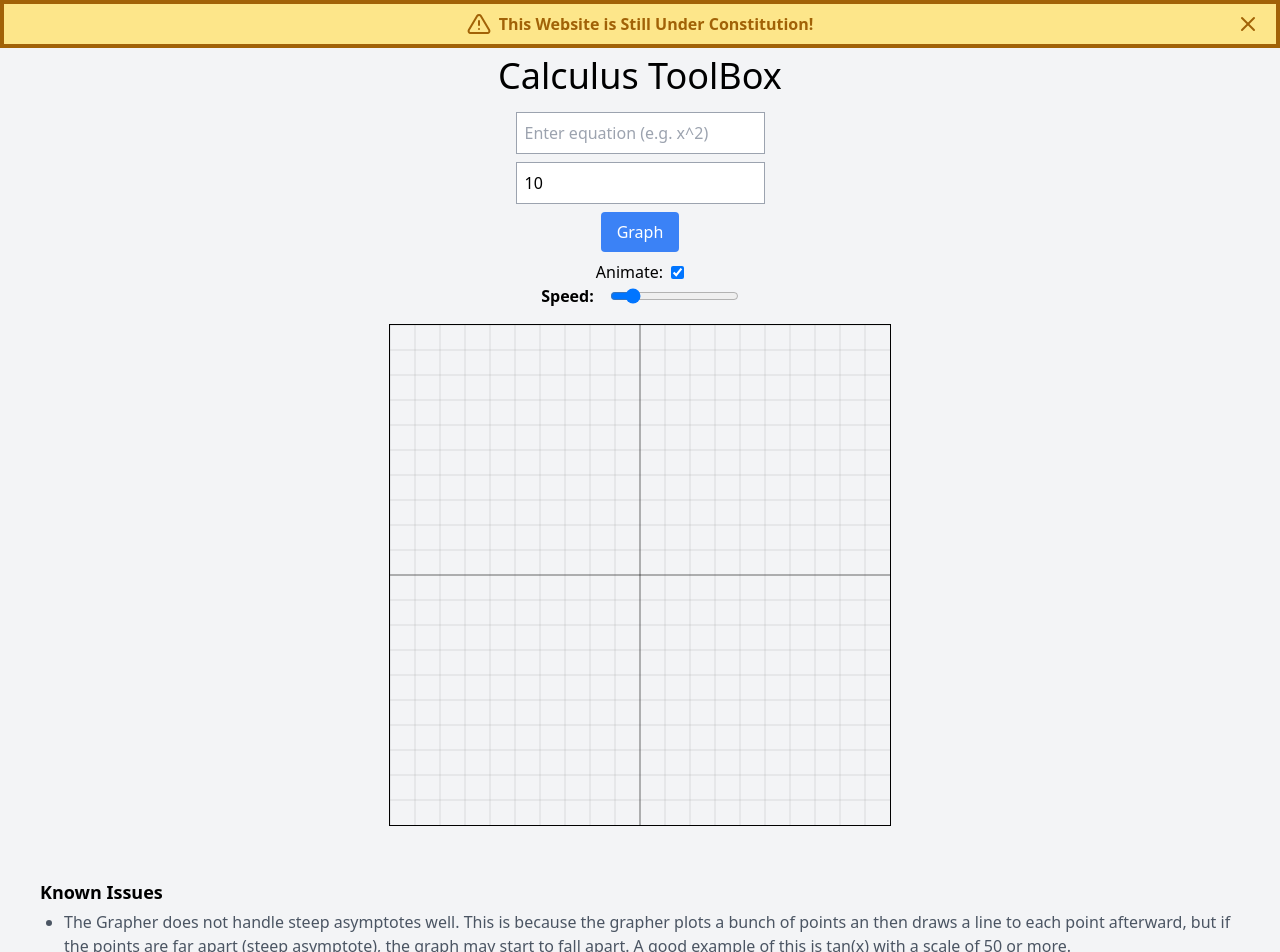
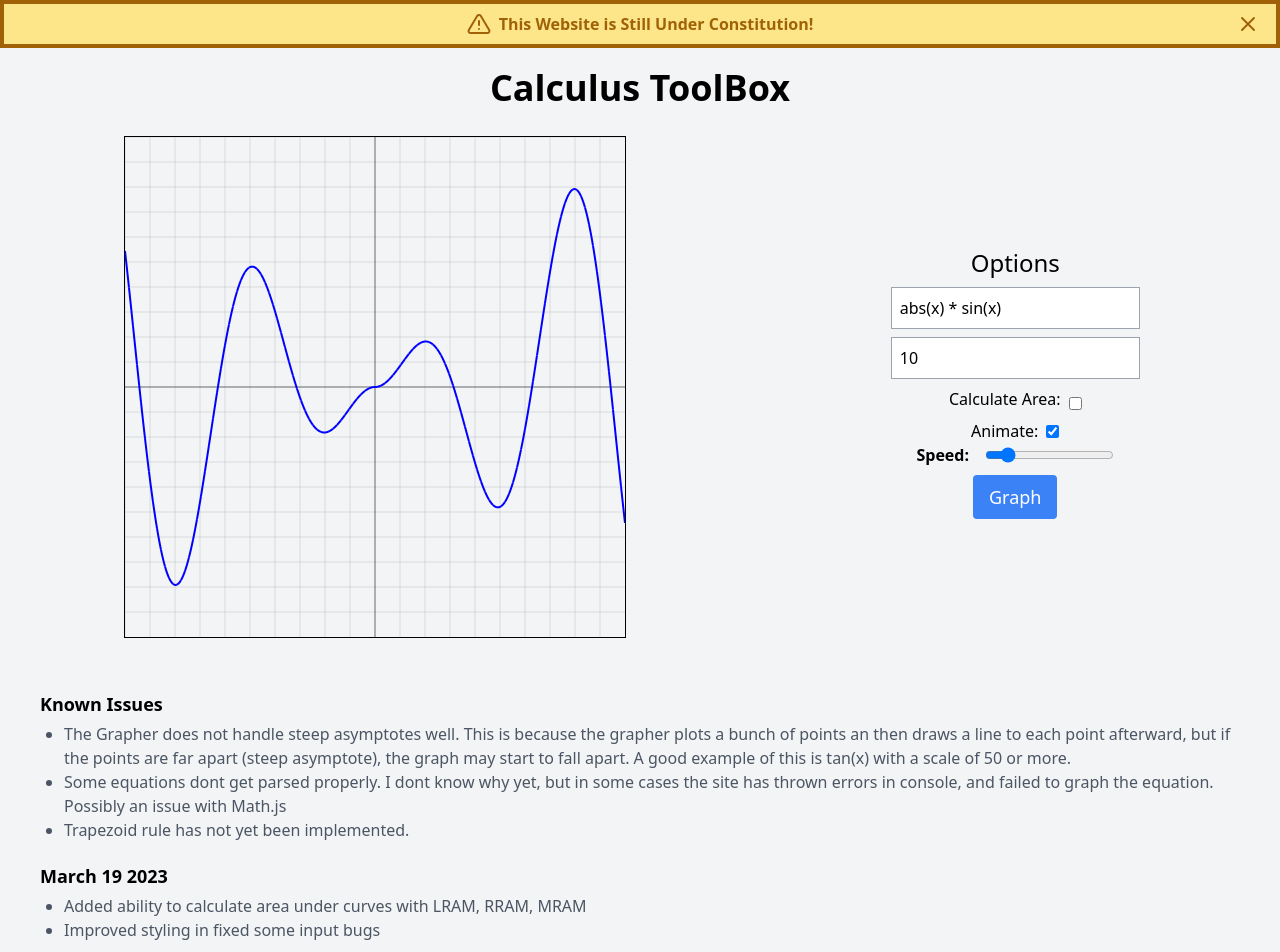
Before and after one commit to MetallicGoat/personal-portfolio, a Next.js app: page /mathproject in a window 1280 px wide. Shown: the top 952 px of the page. Built offline with nearby package versions, Linux system fonts and the light colour scheme.

Commit message:
Mar 19 2023

```diff
--- a/components/Graph.tsx
+++ b/components/Graph.tsx
@@ -1,5 +1,5 @@
 import React, {useEffect, useRef} from 'react';
-import {evaluate} from 'mathjs';
+import {abs, evaluate} from 'mathjs';
 
 type GraphProps = {
     equation: string;
@@ -7,12 +7,17 @@ type GraphProps = {
     version: number;
     animate: boolean;
     speed: number;
+    findArea: boolean;
+    method: string;
+    startX: number;
+    endX: number;
+    stepAmount: number;
 };
 
-const Graph: React.FC<GraphProps> = ({equation, scale, version, animate, speed}) => {
+const Graph: React.FC<GraphProps> = ({equation, scale, version, animate, speed, findArea, method, stepAmount, startX, endX}) => {
     const canvasRef = useRef<HTMLCanvasElement>(null);
     const animationFrameIdRef = useRef<number | null>(null);
-    const stepSize = .01; // Smaller number = better resolution
+    const pointDistance = .01; // Smaller number = better resolution
     const pointsPerFrame = speed; // Speed = how many points get drawn per frame sent
 
     useEffect(() => {
@@ -89,14 +94,14 @@ const Graph: React.FC<GraphProps> = ({equation, scale, version, animate, speed})
                 ctx.beginPath();
 
                 for (let i = 0; i < pointsPerFrame; i++) {
-                    const currentX = x + i * stepSize;
+                    const currentX = x + i * pointDistance;
                     const yValue = evaluate(equation, {x: currentX / xScale});
                     const canvasX = currentX + xAxis;
                     const canvasY = yAxis - yValue * yScale;
 
                     if (canvasY >= 0 && canvasY <= height) {
                         if (i === 0) {
-                            ctx.moveTo(currentX - stepSize + xAxis, yAxis - evaluate(equation, {x: (currentX - stepSize) / xScale}) * yScale);
+                            ctx.moveTo(currentX - pointDistance + xAxis, yAxis - evaluate(equation, {x: (currentX - pointDistance) / xScale}) * yScale);
                         }
                         ctx.lineTo(canvasX, canvasY);
                     }
@@ -104,8 +109,10 @@ const Graph: React.FC<GraphProps> = ({equation, scale, version, animate, speed})
 
                 ctx.stroke();
 
-                if (x + pointsPerFrame * stepSize < xAxis) {
-                    animationFrameIdRef.current = requestAnimationFrame(() => drawAnimatedLine(x + stepSize * pointsPerFrame));
+                if (x + pointsPerFrame * pointDistance < xAxis) {
+                    animationFrameIdRef.current = requestAnimationFrame(() => {
+                        drawAnimatedLine(x + pointDistance * pointsPerFrame)
+                    });
                 } else {
                     animationFrameIdRef.current = null;
                 }
@@ -115,7 +122,7 @@ const Graph: React.FC<GraphProps> = ({equation, scale, version, animate, speed})
             const drawInstantGraph = () => {
                 ctx.beginPath();
 
-                for (let x = -xAxis; x <= xAxis; x += stepSize) {
+                for (let x = -xAxis; x <= xAxis; x += pointDistance) {
                     const yValue = evaluate(equation, {x: x / xScale});
                     const canvasX = x + xAxis;
                     const canvasY = yAxis - yValue * yScale;
@@ -139,7 +146,7 @@ const Graph: React.FC<GraphProps> = ({equation, scale, version, animate, speed})
                     if (canvasY >= 0 && canvasY <= height) {
                         break;
                     }
-                    startX += stepSize;
+                    startX += pointDistance;
                 }
                 drawAnimatedLine(startX);
             } else {
@@ -147,10 +154,43 @@ const Graph: React.FC<GraphProps> = ({equation, scale, version, animate, speed})
             }
         };
 
-        // RESULT STUFF
-        drawAxis()
+
+        const findAreaEstimate = () => {
+            if(findArea) {
+                ctx.fillStyle = "rgba(255, 0, 0, 0.2)";
+                ctx.strokeStyle = "rgb(150, 0, 0)";
+                ctx.lineWidth = .2;
+
+                const stepSize = (endX - startX) / stepAmount;
+                console.log(stepSize)
+
+                // 3 steps
+                for (let currX = startX; currX < (startX + (stepAmount * stepSize)); currX += stepSize) {
+                    if (abs(xScale * currX) > xAxis)
+                        break;
+
+                    let x = currX;
+
+                    switch(method){
+                        case "LRAM": x = currX; break;
+                        case "RRAM": x = currX + stepSize; break;
+                        case "MRAM": x = currX + (stepSize/2); break;
+                    }
+
+                    const rectY = evaluate(equation, {x: x});
+
+                    // Draw the rectangle with the fill and stroke colors
+                    ctx.fillRect(xAxis + (xScale * currX), yAxis, xScale * stepSize, -(yScale * rectY));
+                    ctx.strokeRect(xAxis + (xScale * currX), yAxis, xScale * stepSize, -(yScale * rectY));
+                }
+            }
+        }
+
+        // Draw :)
+        drawAxis();
         drawGridLines();
-        drawGraph()
+        findAreaEstimate();
+        drawGraph();
     };
 
 
--- a/components/Layout.tsx
+++ b/components/Layout.tsx
@@ -26,7 +26,7 @@ const Layout = ({children}: Props) => {
                     <h1 className="text-yellow-700 font-bold">This Website is Still Under Constitution!</h1>
 
                     <button
-                        className="absolute right-5 text-2xl text-yellow-700"
+                        className="absolute pl-5 right-5 text-2xl text-yellow-700"
                         onClick={() => setShowBanner(false)}
                     >
                         <FiX/>
--- a/components/ProjectsSection.tsx
+++ b/components/ProjectsSection.tsx
@@ -300,7 +300,7 @@ function Progress() {
             </p>
 
             <ProgressCard date={"March 18th 2023"} changes={[
-                "Added under construction banner",
+                "Added under construction banner"
             ]}/>
 
             <ProgressCard date={"March 17th 2023"} changes={[
--- a/pages/mathproject.tsx
+++ b/pages/mathproject.tsx
@@ -12,17 +12,23 @@ export enum IssueType {
 }
 
 const MathProjectPage: NextPage = () => {
-    const [equation, setEquation] = useState<string>('');
+    const [equation, setEquation] = useState<string>('abs(x) * sin(x)');
     const [scale, setScale] = useState<number>(10);
     const [version, setVersion] = useState<number>(0);
     const [animate, setAnimate] = useState<boolean>(true);
     const [animationSpeed, setAnimationSpeed] = useState<number>(400);
     const [issue, setIssue] = useState<IssueType>(IssueType.NoIssue);
 
+    const [findArea, setFindArea] = useState(false);
+    const [method, setMethod] = useState('MRAM');
+    const [startX, setStartX] = useState(-7);
+    const [endX, setEndX] = useState(2);
+    const [stepAmount, setStepAmount] = useState(15);
+
     const handleGraph = () => {
         // Test the Equation
 
-        if(equation.length > 0) {
+        if (equation.length > 0) {
             try {
                 evaluate(equation, {x: 1});
                 setIssue(IssueType.NoIssue)
@@ -33,11 +39,11 @@ const MathProjectPage: NextPage = () => {
             setIssue(IssueType.MissingEquation)
         }
 
-        if(scale <= 0)
+        if (scale <= 0)
             setIssue(IssueType.ScaleToSmall)
 
         // Set and update
-        if(issue == IssueType.NoIssue)
+        if (issue == IssueType.NoIssue)
             setVersion((prev) => prev + 1);
     };
 
@@ -48,8 +54,26 @@ const MathProjectPage: NextPage = () => {
 
     return (
         <div className="pt-2 w-full min-h-screen bg-gray-100 flex flex-col items-center justify-center">
-            <h1 className="text-4xl mb-4">Calculus ToolBox</h1>
-            <div className="flex flex-col items-center mb-4">
+            <h1 className="text-4xl mb-4 font-bold p-3">Calculus ToolBox</h1>
+            <div className="w-full flex justify-around items-center">
+                <div>
+                    <Graph
+                        equation={equation}
+                        scale={scale * 2}
+                        version={version}
+                        animate={animate}
+                        speed={animationSpeed}
+                        findArea={findArea}
+                        method={method}
+                        startX={startX}
+                        endX={endX}
+                        stepAmount={stepAmount}
+                    />
+                </div>
+
+                <div className="p-4 text-center">
+                    <h1 className="text-2xl pb-2" >Options</h1>
+                    <div className="flex flex-col items-center">
                         <input
                             className="border border-gray-400 p-2 mb-2"
                             type="text"
@@ -66,21 +90,72 @@ const MathProjectPage: NextPage = () => {
                             onChange={(event) => setScale(parseFloat(event.target.value))}
                         />
 
-                {issue != IssueType.NoIssue && (
-                    <div className="text-red-600 mb-3">FAILED TO GRAPH: {issue}!</div>
+                        <div className="flex items-center">
+                            <label htmlFor="findArea" className="mr-2 mb-2">Calculate Area:</label>
+                            <input type="checkbox" id="findArea" checked={findArea}
+                                   onChange={() => {
+                                       setFindArea(!findArea);
+                                       handleGraph();
+                                   }}
+                            />
+                        </div>
+
+                        {findArea && (
+                            <div className="flex flex-col items-center">
+                                <div className="w-full mb-2">
+                                    <select
+                                        value={method}
+                                        onChange={(e) => {
+                                            setMethod(e.target.value);
+                                            handleGraph();
+                                        }}
+                                        className="border border-gray-400 p-1 w-full"
+                                    >
+                                        <option value="RRAM">RRAM</option>
+                                        <option value="LRAM">LRAM</option>
+                                        <option value="MRAM">MRAM</option>
+                                        <option value="Trapezoid">Trapezoid Rule</option>
+                                    </select>
+                                </div>
+
+                                <input
+                                    className="border border-gray-400 p-2 mb-2"
+                                    type="number"
+                                    placeholder="Start"
+                                    value={startX}
+                                    onChange={(event) => setStartX(parseFloat(event.target.value))}
+                                />
+
+                                <input
+                                    className="border border-gray-400 p-2 mb-2"
+                                    type="number"
+                                    placeholder="End"
+                                    value={endX}
+                                    onChange={(event) => setEndX(parseFloat(event.target.value))}
+                                />
+
+                                <input
+                                    className="border border-gray-400 p-2 mb-2"
+                                    type="number"
+                                    placeholder="# of rectangles"
+                                    value={stepAmount}
+                                    onChange={(event) => setStepAmount(parseFloat(event.target.value))}
+                                />
+                            </div>
                         )}
-
-                <button className="bg-blue-500 text-white px-4 py-2 rounded mb-2" onClick={handleGraph}>
-                    Graph
-                </button>
 
                         <div className="flex items-center">
                             <label htmlFor="animateToggle" className="mr-2">Animate:</label>
-                    <input type="checkbox" id="animateToggle" checked={animate} onChange={handleToggleAnimation}/>
+                            <input type="checkbox" id="animateToggle" checked={animate}
+                                   onChange={() => {
+                                       handleToggleAnimation();
+                                       handleGraph();
+                                   }}
+                            />
                         </div>
 
                         {animate && (
-                    <div className="flex items-center space-x-4">
+                            <div className="flex items-center space-x-4 mb-2">
                                 <label htmlFor="animationSpeed" className="font-semibold">
                                     Speed:
                                 </label>
@@ -95,17 +170,30 @@ const MathProjectPage: NextPage = () => {
                                 />
                             </div>
                         )}
+
+                        {issue != IssueType.NoIssue && (
+                            <div className="text-red-600 mb-3">FAILED TO GRAPH: {issue}!</div>
+                        )}
+
+                        <button className="bg-blue-500 text-white text-lg px-4 py-2 rounded mb-2" onClick={handleGraph}>
+                            Graph
+                        </button>
                     </div>
-            <Graph equation={equation} scale={scale * 2} version={version} animate={animate} speed={animationSpeed}/>
+                </div>
+            </div>
 
             <div className="m-10">
 
                 <ProgressCard date="Known Issues" changes={[
                     "The Grapher does not handle steep asymptotes well. This is because the grapher plots a bunch of points an then draws a line to each point afterward, but if the points are far apart (steep asymptote), the graph may start to fall apart. A good example of this is tan(x) with a scale of 50 or more.",
                     "Some equations dont get parsed properly. I dont know why yet, but in some cases the site has thrown errors in console, and failed to graph the equation. Possibly an issue with Math.js",
+                    "Trapezoid rule has not yet been implemented."
                 ]}/>
 
-
+                <ProgressCard date="March 19 2023" changes={[
+                    "Added ability to calculate area under curves with LRAM, RRAM, MRAM",
+                    "Improved styling in fixed some input bugs"
+                ]}/>
                 <ProgressCard date="March 18 2023" changes={[
                     "No longer manually parsing the equation (because that's very stupid) and I am now using the Math.js javascript library",
                     "Greatly improved the grapher by adding animation option, adding the ability to change the graph scale, improving the graph resolution, adding grid lines, and more",
@@ -113,9 +201,10 @@ const MathProjectPage: NextPage = () => {
                     "Added progress tracker (this)"
                 ]}/>
                 <ProgressCard date="March 17 2023" changes={[
+                    "Started math project :)",
                     "Created custom equation parser, and basic equation grapher",
                     "Created tool to sub an x value into a parsed equation and return an output (y-value)",
-                    "Using a HTML Canvas to display a basic graph"
+                    "Using a HTML Canvas to display a basic graph (plotted a bunch of points and drew lines connecting them)"
                 ]}/>
             </div>
         </div>
```
Lines whose indentation alone changed are shown as unchanged.
